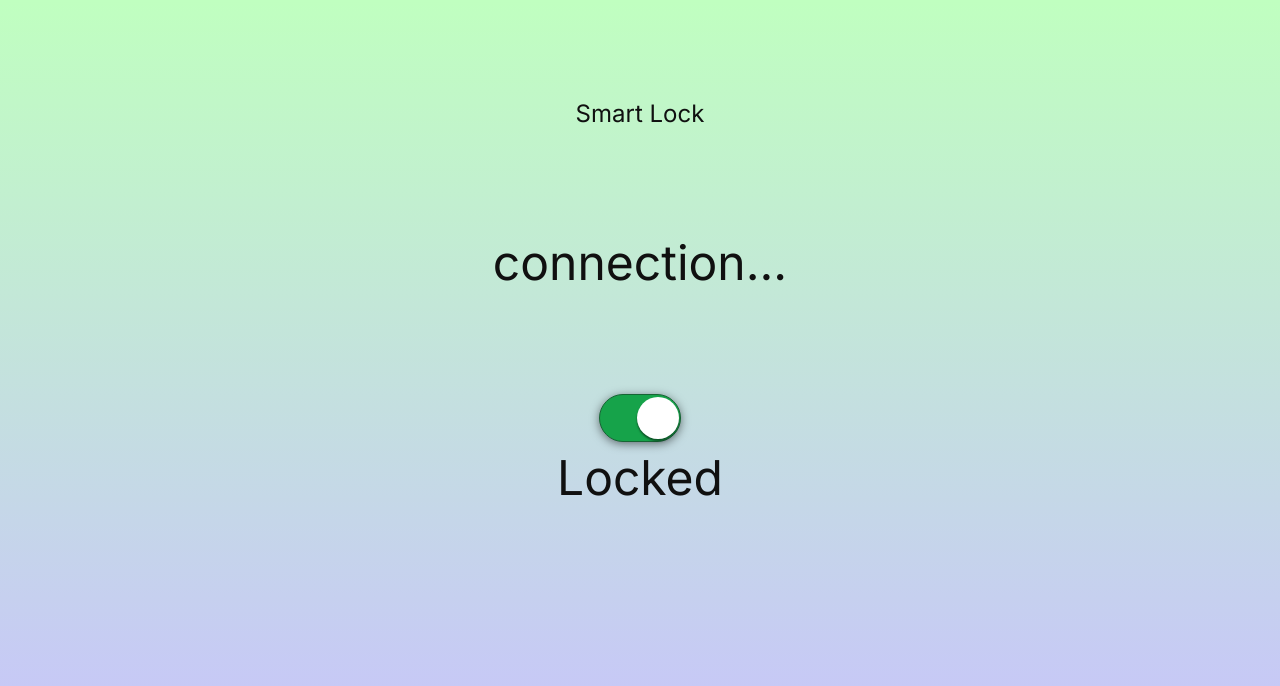
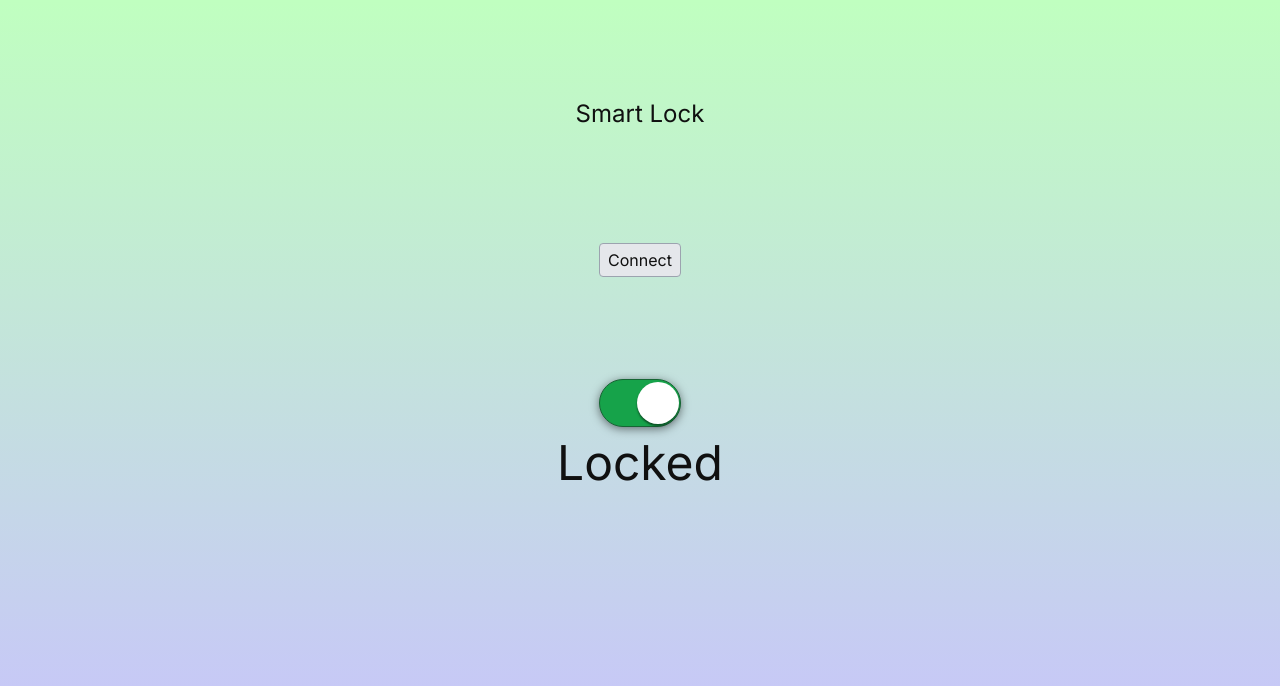
Before and after one commit to RyanAIIen/cis-427-proj2, a Next.js app in the folder smart-lock/: page / in a window 1280 px wide. Shown: the top 686 px of the page. Built offline with nearby package versions, Linux system fonts and the light colour scheme.

Commit message:
connect lock app to broker

```diff
--- a/smart-lock/src/components/MQTTConnection.tsx
+++ b/smart-lock/src/components/MQTTConnection.tsx
@@ -1,3 +1,129 @@
+import { useEffect, useState } from 'react';
+import mqtt, {
+  IClientOptions,
+  IClientPublishOptions,
+  IClientSubscribeOptions,
+  MqttClient,
+} from 'mqtt';
+
 export const MQTTConnection = () => {
-  return <>connection...</>;
+  const [client, setClient] = useState<MqttClient | null>(null);
+  const [isSubscribed, setIsSubscribed] = useState(false);
+  const [payload, setPayload] = useState({});
+  const [connectionStatus, setConnectionStatus] = useState('');
+
+  // https://github.com/mqttjs/MQTT.js#mqttconnecturl-options
+  const mqttConnect = (host: string, options: IClientOptions) => {
+    setConnectionStatus('Connecting...');
+    setClient(mqtt.connect(host, options));
+  };
+
+  useEffect(() => {
+    if (client) {
+      // https://github.com/mqttjs/MQTT.js#event-connect
+      client.on('connect', () => {
+        setConnectionStatus('Connected');
+        console.log('Connection successful');
+      });
+
+      // https://github.com/mqttjs/MQTT.js#event-error
+      client.on('error', (error) => {
+        console.error('Connection error: ', error);
+        client.end();
+      });
+
+      // https://github.com/mqttjs/MQTT.js#event-reconnect
+      client.on('reconnect', () => {
+        setConnectionStatus('Reconnecting...');
+      });
+
+      // https://github.com/mqttjs/MQTT.js#event-message
+      client.on('message', (topic, message) => {
+        const payload = { topic, message: message.toString() };
+        setPayload(payload);
+        console.log(`Received message '${message}' from topic: ${topic}`);
+      });
+    }
+  }, [client]);
+
+  // https://github.com/mqttjs/MQTT.js#mqttclientendforce-options-callback
+  const mqttDisconnect = () => {
+    if (client) {
+      try {
+        client.end(false, () => {
+          setConnectionStatus('Disconnecting...');
+          console.log('Disconnection successful');
+        });
+      } catch (error) {
+        console.log('Disconnect error:', error);
+      }
+    }
+  };
+
+  // https://github.com/mqttjs/MQTT.js#mqttclientpublishtopic-message-options-callback
+  const mqttPublish = (
+    topic: string,
+    message: string,
+    options: IClientPublishOptions
+  ) => {
+    if (client) {
+      client.publish(topic, message, options, (error) => {
+        if (error) {
+          console.log('Publish error: ', error);
+        }
+      });
+    }
+  };
+
+  // https://github.com/mqttjs/MQTT.js#mqttclientsubscribetopictopic-arraytopic-object-options-callback
+  const mqttSubscribe = (topic: string, options: IClientSubscribeOptions) => {
+    if (client) {
+      client.subscribe(topic, options, (error) => {
+        if (error) {
+          console.log('Subscribe error:', error);
+          return;
+        }
+        console.log(`Subscribe to topics: ${topic}`);
+        setIsSubscribed(true);
+      });
+    }
+  };
+
+  // https://github.com/mqttjs/MQTT.js#mqttclientunsubscribetopictopic-array-options-callback
+  const mqttUnsubscribe = (topic: string, options: IClientSubscribeOptions) => {
+    if (client) {
+      client.unsubscribe(topic, options, (error) => {
+        if (error) {
+          console.log('Unsubscribe error', error);
+          return;
+        }
+        console.log(`unsubscribed topic: ${topic}`);
+        setIsSubscribed(false);
+      });
+    }
+  };
+
+  const isConnected = client && client.connected;
+
+  return (
+    <div className="text-base text-center">
+      <p className="mb-2 text-xs">{connectionStatus}</p>
+      <button
+        className="p-1 px-2 bg-gray-200 border border-solid border-gray-400 rounded"
+        onClick={() => {
+          if (isConnected) {
+            mqttDisconnect();
+          } else {
+            mqttConnect('ws://localhost', {
+              port: 1883,
+              username: 'cis427',
+              password: 'GoBlue!',
+            });
+          }
+        }}
+      >
+        {isConnected ? 'Disconnect' : 'Connect'}
+      </button>
+    </div>
+  );
 };
```
Also changed, not shown: 1 other file (tests, documents, lock files or other folders).
